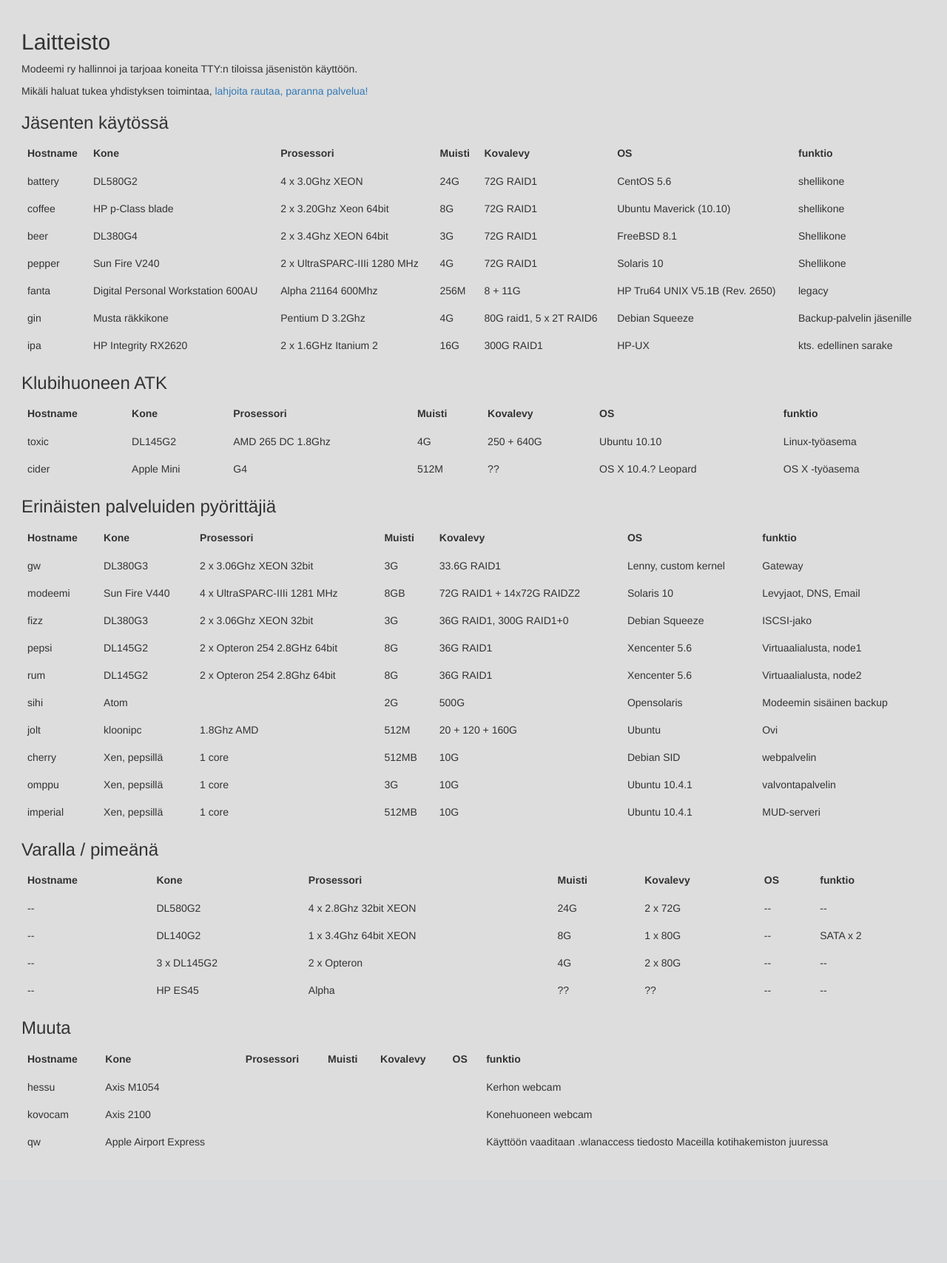
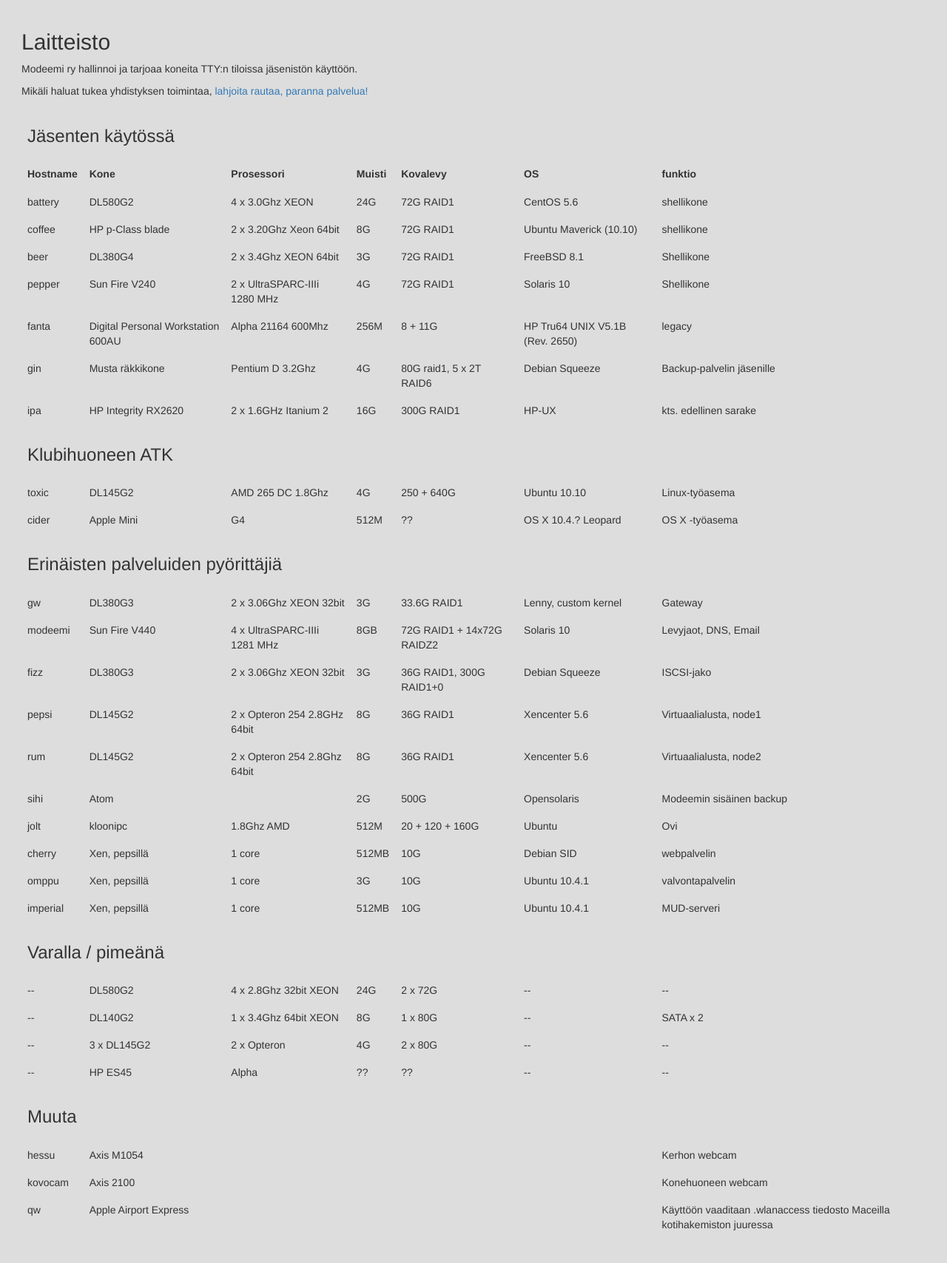
Before and after one commit to modeemi/website, a Django app: page /laitteisto/ in a window 1280 px wide. Shown: the part 170-1878 px from the top of the page at 74% size. Before the commit the page ends 1722 px from the top, so only its background shows below. Run offline with Django 3.2, Linux system fonts and the light colour scheme; some libraries are stand-ins or nearby versions.

Commit message:
Equipment page updated

```diff
--- a/modeemintternet/templates/laitteisto.html
+++ b/modeemintternet/templates/laitteisto.html
@@ -7,9 +7,15 @@
 
 <p>Mikäli haluat tukea yhdistyksen toimintaa, <a href="{% url 'views.halutaan' %}">lahjoita rautaa, paranna palvelua!</a></p>
 
+<table class="table table-responsive">
+    <thead>
+        <tr>
+            <th colspan="7" class="equipment-header">
                 <h3>Jäsenten käytössä</h3>
+            </th>
+        </tr>
+    </thead>
 
-<table class="table table-responsive">
     <thead>
         <tr>
             <th>Hostname</th>
@@ -21,6 +27,7 @@
             <th>funktio</th>
         </tr>
     </thead>
+
     <tbody>
         <tr>
             <td>battery</td>
@@ -86,22 +93,15 @@
             <td>kts. edellinen sarake</td>
         </tr>
     </tbody>
-</table>
 
-<h3>Klubihuoneen ATK</h3>
-
-<table class="table table-responsive">
     <thead>
         <tr>
-            <th>Hostname</th>
-            <th>Kone</th>
-            <th>Prosessori</th>
-            <th>Muisti</th>
-            <th>Kovalevy</th>
-            <th>OS</th>
-            <th>funktio</th>
+            <th colspan="7" class="equipment-header">
+                <h3>Klubihuoneen ATK</h3>
+            </th>
         </tr>
     </thead>
+
     <tbody>
         <tr>
             <td>toxic</td>
@@ -122,22 +122,15 @@
             <td>OS X -työasema</td>
         </tr>
     </tbody>
-</table>
 
-<h3>Erinäisten palveluiden pyörittäjiä</h3>
-
-<table class="table table-responsive">
     <thead>
         <tr>
-            <th>Hostname</th>
-            <th>Kone</th>
-            <th>Prosessori</th>
-            <th>Muisti</th>
-            <th>Kovalevy</th>
-            <th>OS</th>
-            <th>funktio</th>
+            <th colspan="7" class="equipment-header">
+                <h3>Erinäisten palveluiden pyörittäjiä</h3>
+            </th>
         </tr>
     </thead>
+
     <tbody>
         <tr>
             <td>gw</td>
@@ -230,20 +223,12 @@
             <td>MUD-serveri</td>
         </tr>
     </tbody>
-</table>
 
-<h3>Varalla / pimeänä</h3>
-
-<table class="table table-responsive">
     <thead>
         <tr>
-            <th>Hostname</th>
-            <th>Kone</th>
-            <th>Prosessori</th>
-            <th>Muisti</th>
-            <th>Kovalevy</th>
-            <th>OS</th>
-            <th>funktio</th>
+            <th colspan="7" class="equipment-header">
+                <h3>Varalla / pimeänä</h3>
+            </th>
         </tr>
     </thead>
 
@@ -283,22 +268,16 @@
             <td>--</td>
             <td>--</td>
         </tr>
-</tbody></table>
+    </tbody>
 
-<h3>Muuta</h3>
-
-<table class="table table-responsive">
     <thead>
         <tr>
-            <th>Hostname</th>
-            <th>Kone</th>
-            <th>Prosessori</th>
-            <th>Muisti</th>
-            <th>Kovalevy</th>
-            <th>OS</th>
-            <th>funktio</th>
+            <th colspan="7" class="equipment-header">
+                <h3>Muuta</h3>
+            </th>
         </tr>
     </thead>
+
     <tbody>
         <tr>
             <td>hessu</td>
```
Lines whose indentation alone changed are shown as unchanged.
